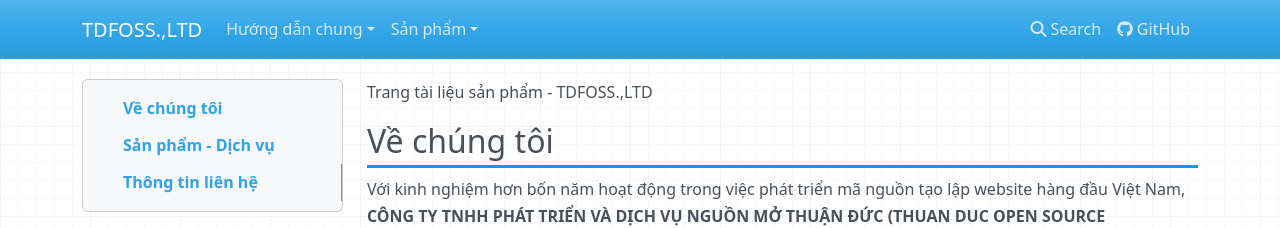
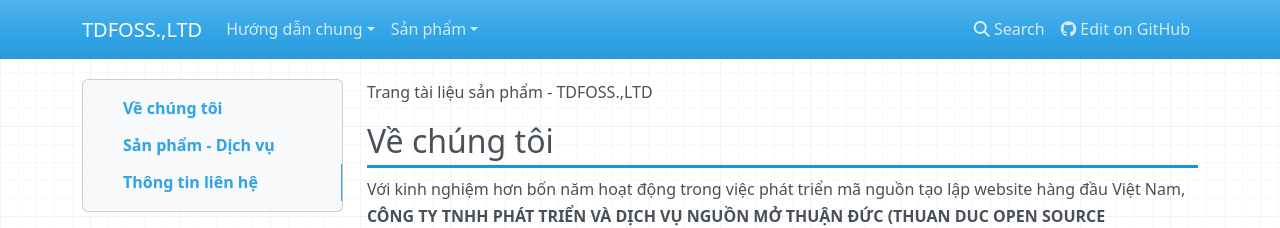
Before and after one commit to mynukeviet/docs-tdfoss, an MkDocs documentation site: the page built from docs/index.md, in a window 1280 px wide. Shown: the top 228 px of the page. Built offline with MkDocs 1.6.1, drawn with Linux system fonts in a browser that asks for light colours; nearby versions of some CDN libraries; some of the changed lines change nothing that is shown.

Commit message:
Cấu hình liên kết chỉnh sửa từ github

```diff
--- a/mkdocs.yml
+++ b/mkdocs.yml
@@ -4,7 +4,6 @@
 site_author: TDFOSS.,LTD
 
 repo_url: https://github.com/mynukeviet/docs-tdfoss
-edit_uri: ""
 
 theme:
     name: mkdocs
```
